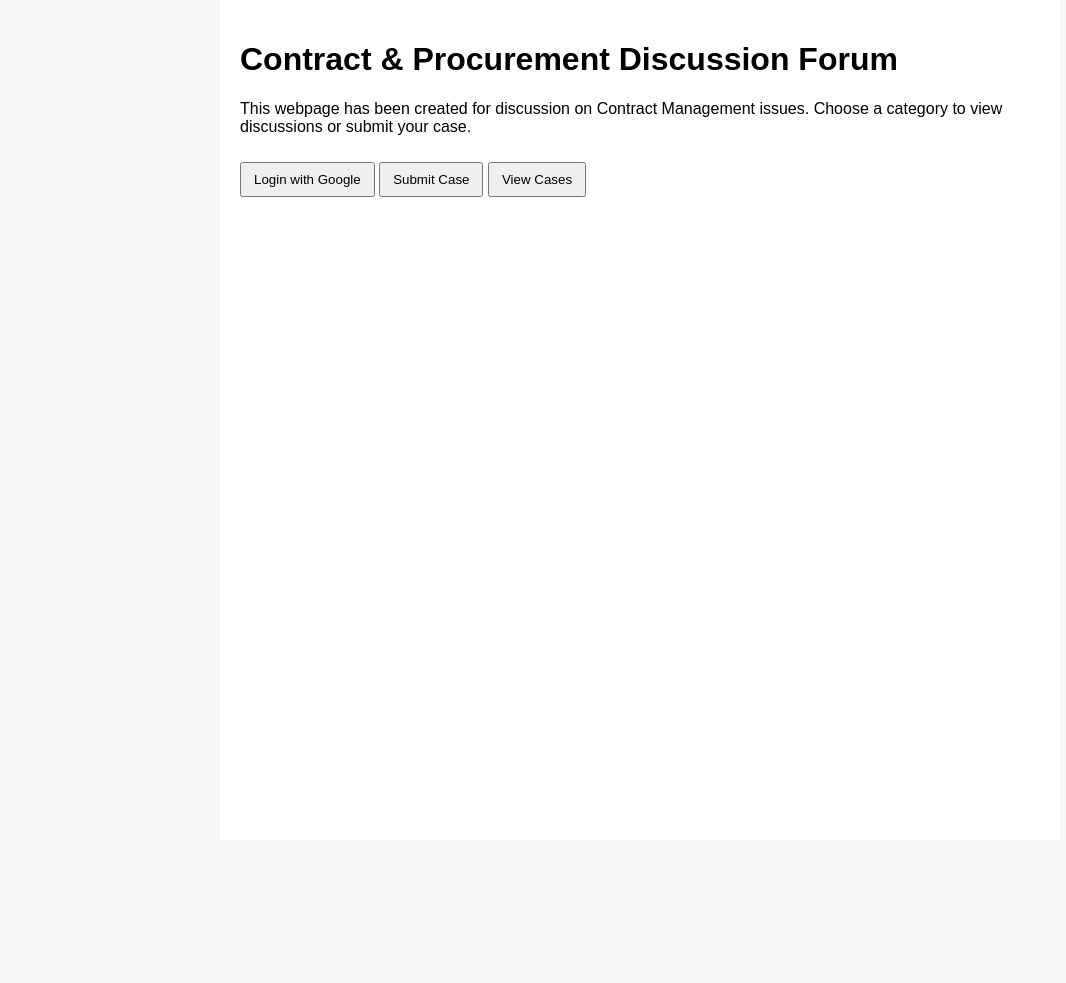
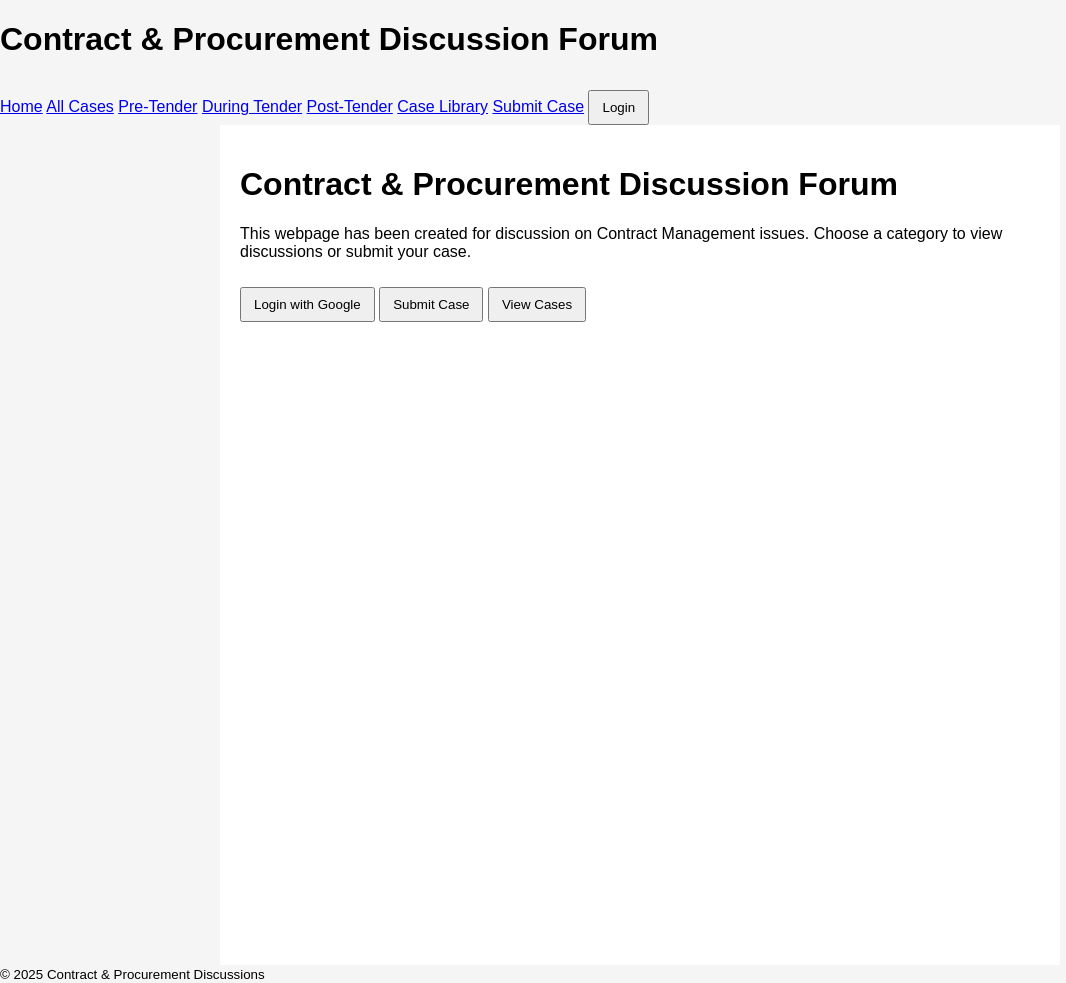
Before and after one commit to diphu2005/contractupdatefinal, a plain HTML site: page index.html in a window 1280 px wide. Shown: the whole page, without its empty margins (0-1066 px from the left). Before the commit the page ends 840 px from the top, so only its background shows below. Drawn offline with Linux system fonts and the light colour scheme; no server answers.

Commit message:
Update index.html

```diff
--- a/index.html
+++ b/index.html
@@ -1,20 +1,48 @@
 <!DOCTYPE html>
 <html lang="en">
 <head>
-    <meta charset="UTF-8">
-    <meta name="viewport" content="width=device-width, initial-scale=1.0">
+  <meta charset="UTF-8" />
+  <meta name="viewport" content="width=device-width, initial-scale=1.0"/>
   <title>Contract & Procurement Discussion Forum</title>
-    <link rel="stylesheet" href="assets/styles.css">
+  <meta name="description" content="Webpage created for discussion on Contract Management issues across Pre-Tender, During Tender, and Post-Tender stages."/>
+  <link rel="stylesheet" href="assets/styles.css"/>
 </head>
 <body>
-    <div id="app"></div>
+  <!-- Header + Navigation -->
+  <header>
+    <div class="wrap">
+      <h1>Contract & Procurement Discussion Forum</h1>
+      <nav class="nav">
+        <a href="#/">Home</a>
+        <a href="#/all">All Cases</a>
+        <a href="#/category/pretender">Pre-Tender</a>
+        <a href="#/category/during">During Tender</a>
+        <a href="#/category/post">Post-Tender</a>
+        <a href="#/library">Case Library</a>
+        <a href="#/new" id="submitLink">Submit Case</a>
+        <span class="spacer"></span>
+        <span id="userBox" class="userBox"></span>
+        <button id="loginBtn" type="button" class="btn small">Login</button>
+        <button id="logoutBtn" type="button" class="btn small danger" style="display:none;">Logout</button>
+      </nav>
+    </div>
+  </header>
 
-    <!-- Firebase Scripts -->
+  <!-- App content renders here -->
+  <main id="app" class="wrap"></main>
+
+  <footer>
+    <div class="wrap">
+      <small>© <span id="year"></span> Contract & Procurement Discussions</small>
+    </div>
+  </footer>
+
+  <!-- Firebase SDKs (Compat builds for static sites) -->
   <script src="https://www.gstatic.com/firebasejs/10.12.2/firebase-app-compat.js"></script>
   <script src="https://www.gstatic.com/firebasejs/10.12.2/firebase-auth-compat.js"></script>
   <script src="https://www.gstatic.com/firebasejs/10.12.2/firebase-firestore-compat.js"></script>
 
-    <!-- Firebase Config -->
+  <!-- Your Firebase Config -->
   <script>
     const firebaseConfig = {
       apiKey: "AIzaSyBYlx3WJgLr9O4S3_EWfa04StHqRzAWIx8",
@@ -32,5 +60,6 @@
 
   <!-- App Script -->
   <script src="assets/app.js"></script>
+  <script>document.getElementById('year').textContent = new Date().getFullYear();</script>
 </body>
 </html>
```
Lines whose indentation alone changed are shown as unchanged.
